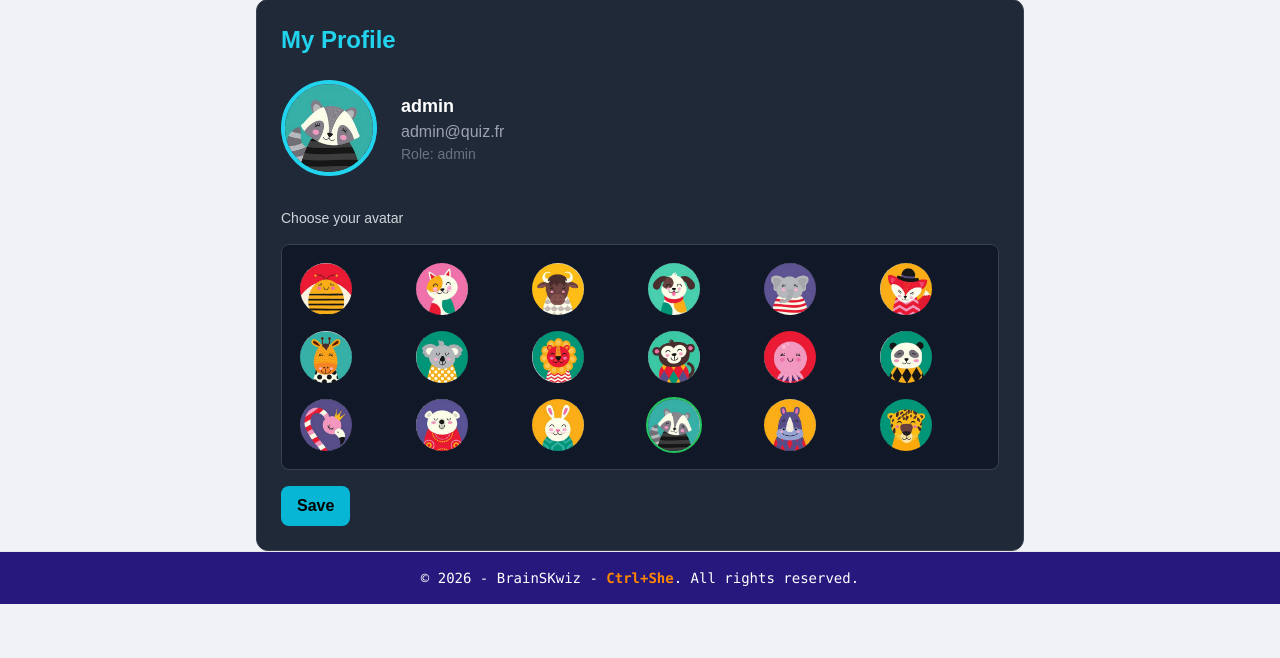
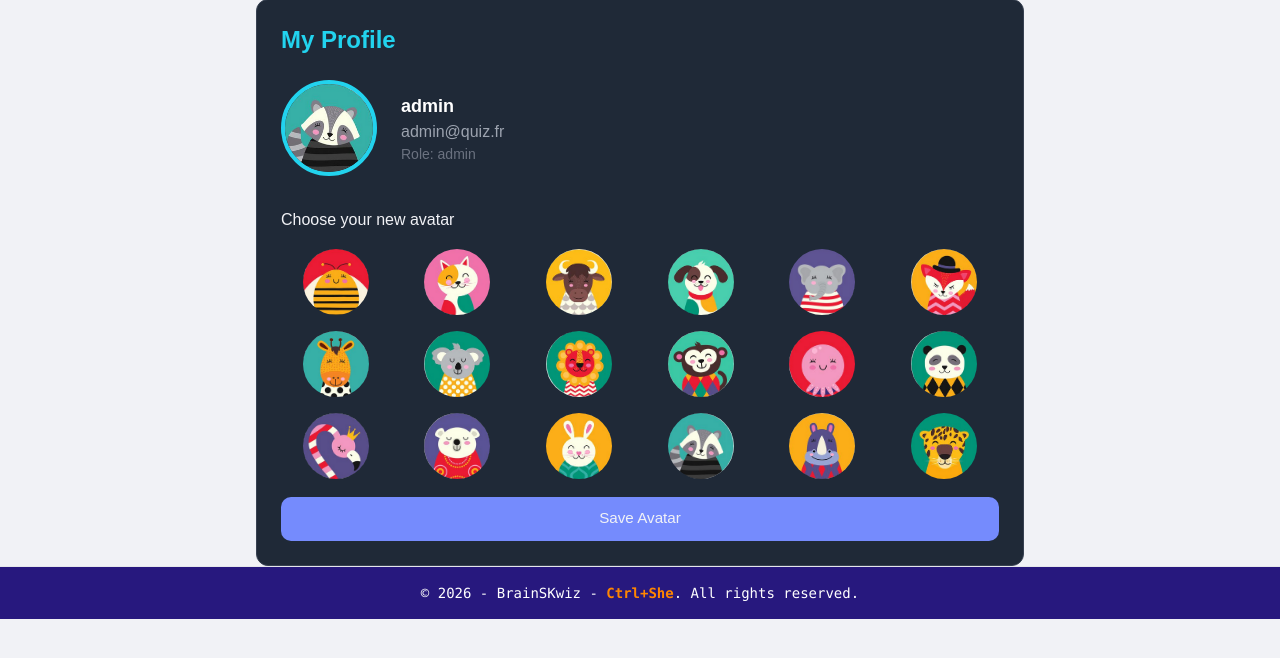
Before and after one commit to pouit777/CtrlShe, a PHP site: page /profile.php in a window 1280 px wide. Shown: the part 121-779 px from the top of the page. Run offline with PHP 8.4, Linux system fonts and the light colour scheme; a user stored in the database is signed in; data comes from the database, SQL or seed files in the repository; some libraries are stand-ins or nearby versions; some web fonts are replaced.

Commit message:
des trucs

```diff
--- a/src/admin_dashboard.php
+++ b/src/admin_dashboard.php
@@ -676,8 +676,6 @@
                     categories
                 };
 
-                console.log("QUIZ PAYLOAD =>", payload); // 👈 DEBUG IMPORTANT
-
                 fetch('/api/quizzes/add_quizzes.php', {
                     method: 'POST',
                     headers: { 'Content-Type': 'application/json' },
@@ -685,7 +683,6 @@
                 })
                 .then(res => res.json())
                 .then(data => {
-                    console.log("QUIZ RESPONSE =>", data); // 👈 DEBUG IMPORTANT
 
                     if (data.status === 'success') {
                         quizModal.classList.add('hidden');
--- a/src/components/header.php
+++ b/src/components/header.php
@@ -74,6 +74,7 @@
 
         <?php if ($preview_mode): ?>
             <li>
+                <!-- TODO -->
                 <a href="?action=toggle_preview" class="bg-amber-500/20 text-amber-400 border border-amber-500/30 px-3 py-1 rounded-lg hover:bg-amber-500 hover:text-black transition font-bold flex items-center gap-1 animate-pulse">
                     <span class="material-icons text-sm mr-1">admin_panel_settings</span>
                     Admin Mode
@@ -87,6 +88,7 @@
             <li><a href="/admin_categories.php">Categories</a></li>
             <li><a href="/admin_users.php">Users</a></li>
             <li>
+                <!-- TODO -->
                 <a href="?action=toggle_preview" class="bg-primary/20 text-primary border border-primary/30 px-3 py-1 rounded-lg hover:bg-primary hover:text-white transition font-medium flex items-center gap-1">
                     <span class="material-icons text-sm mr-2">visibility</span>
                     User Mode
@@ -96,6 +98,7 @@
 
         <?php if($is_logged): ?>
             <li>
+                <!-- TODO -->
                 <a href="/profile.php" class="profile flex justify-center items-center gap-2 m-0">
                     <img src="/public/avatars/<?= htmlspecialchars($_SESSION['avatar'] ?? 'bee.png') ?>"
                          class="w-9 h-9 rounded-full border-2 border-cyan-400 object-cover">
--- a/src/css/style.css
+++ b/src/css/style.css
@@ -94,6 +94,10 @@
   font-weight: 500;
   color: #9ca3af;
   margin-bottom: 0.25rem;
+}
+
+.textWhite{
+  color: var(--color-white) !important;
 }
 
 .btn{
@@ -617,18 +621,54 @@
   border-radius: 3px 0 0 3px;
 }
 
+.avatar {
+  display: flex;
+  flex-direction: column;
+  justify-content: flex-start;
+  align-items: center;
+  margin: 0 auto;
+  gap: 0.3rem;
+  padding-bottom: 1rem;
+}
+
 .avatar img {
-  width: 120px;
-  height: 120px;
+  width: 10rem;
   border-radius: 50%;
   object-fit: cover;
-  width: 150px;
 }
 
-.avatar {
-  width: 150px;
-  height: 150px;
-  display: flex;
-  justify-content: center;
+.modal-btn .btn {
+  white-space: nowrap;
+}
+
+.avatar-grid {
+  display: grid;
+  grid-template-columns: repeat(6, 1fr);
+  gap: 12px;
+  justify-items: center;
   align-items: center;
+  margin-top: 15px;
 }
+
+.avatar-option {
+  width: 70px;
+  height: 70px;
+  border-radius: 50%;
+  cursor: pointer;
+  object-fit: cover;
+  border: 2px solid transparent;
+  transition: 0.2s;
+  display: block;
+}
+
+.avatar-option:hover {
+  transform: scale(1.05);
+}
+
+.border-transparent {
+  border-color: transparent;
+}
+
+.border-green-500 {
+  border: 3px solid #22c55e;
+}
--- a/src/profile.php
+++ b/src/profile.php
@@ -49,33 +49,49 @@
     </div>
 
     <!-- AVATAR GRID -->
-    <form id="avatarForm" class="space-y-4">
+    <form id="avatarForm">
 
-        <input type="hidden" id="selectedAvatar" value="<?= htmlspecialchars($user['avatar']) ?>">
+        <input type="hidden"
+            id="selectedAvatar"
+            name="avatar"
+            value="<?= htmlspecialchars($user['avatar'] ?? '', ENT_QUOTES, 'UTF-8') ?>">
 
-        <label class="text-sm text-gray-300">Choose your avatar</label>
+        <div id="avatarChoices" class="avatar-selector textWhite">
 
-        <div class="grid grid-cols-6 gap-3 bg-gray-900 p-4 rounded-lg border border-gray-700">
+            <h3>Choose your new avatar</h3>
 
-            <?php foreach ($avatars as $a): ?>
-                <?php if (is_file($avatarDir . $a)): ?>
+            <div class="avatar-grid">
+
+                <?php
+                    $files = glob("public/avatars/*.png");
+
+                    foreach ($files as $file):
+
+                        $name = basename($file, ".png");
+                        $url = "public/avatars/" . $name . ".png";
+
+                ?>
 
                     <img
-                        src="/public/avatars/<?= $a ?>"
-                        class="w-14 h-14 rounded-full cursor-pointer border-2 border-transparent hover:border-green-500 transition avatar-option"                        data-avatar="<?= $a ?>"
+                        src="<?= htmlspecialchars($url, ENT_QUOTES, 'UTF-8') ?>"
+                        alt="<?= htmlspecialchars($name, ENT_QUOTES, 'UTF-8') ?>"
+                        class="avatar-option"
+                        data-avatar="<?= htmlspecialchars($name, ENT_QUOTES, 'UTF-8') ?>"
                     >
 
-                <?php endif; ?>
-            <?php endforeach; ?>
+                <?php endforeach; ?>
+
+            </div>
+
+            <div class="modal-btn">
+                <button type="submit" class="btn">
+                    Save Avatar
+                </button>
+            </div>
 
         </div>
 
-        <button type="submit"
-                class="bg-cyan-500 hover:bg-cyan-600 px-4 py-2 rounded-lg text-black font-bold">
-            Save
-        </button>
-
-    </form>
+</form>
 
 </div>
 
```
Also changed, not shown: src/settings.php (+28 -4 lines).
